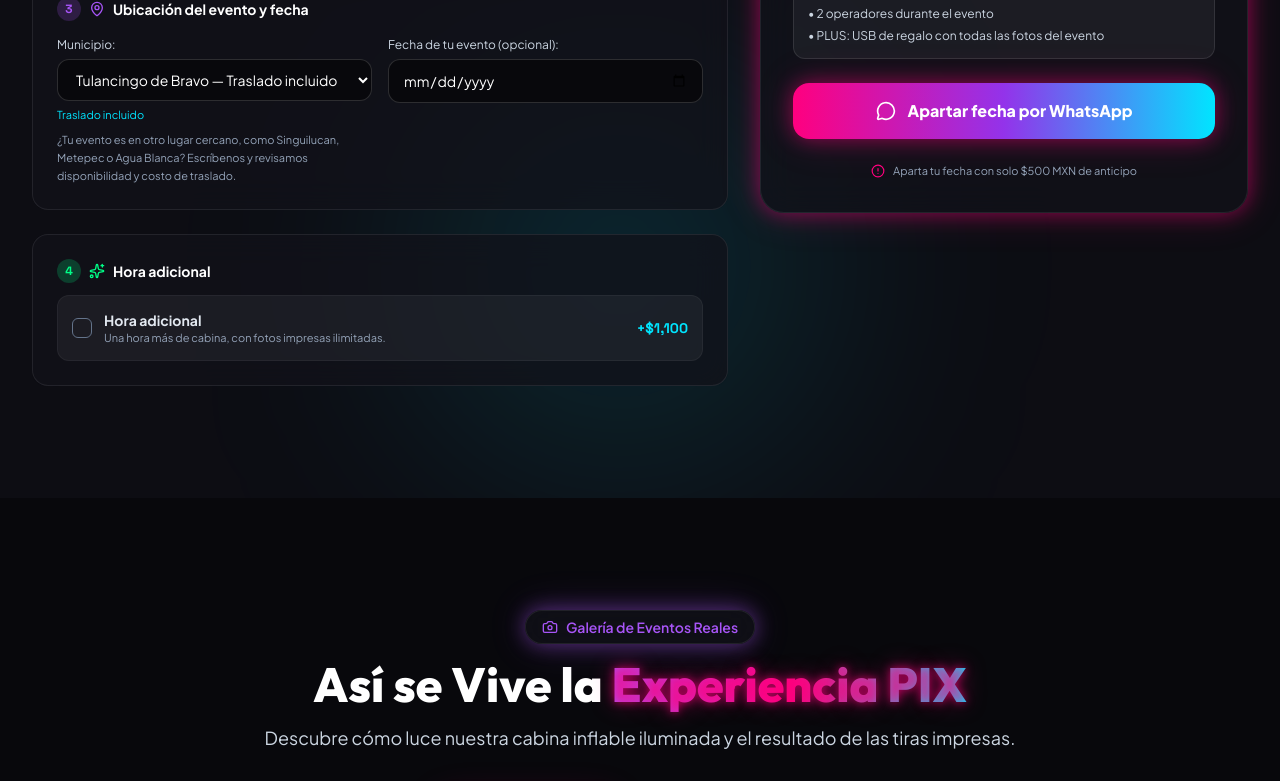
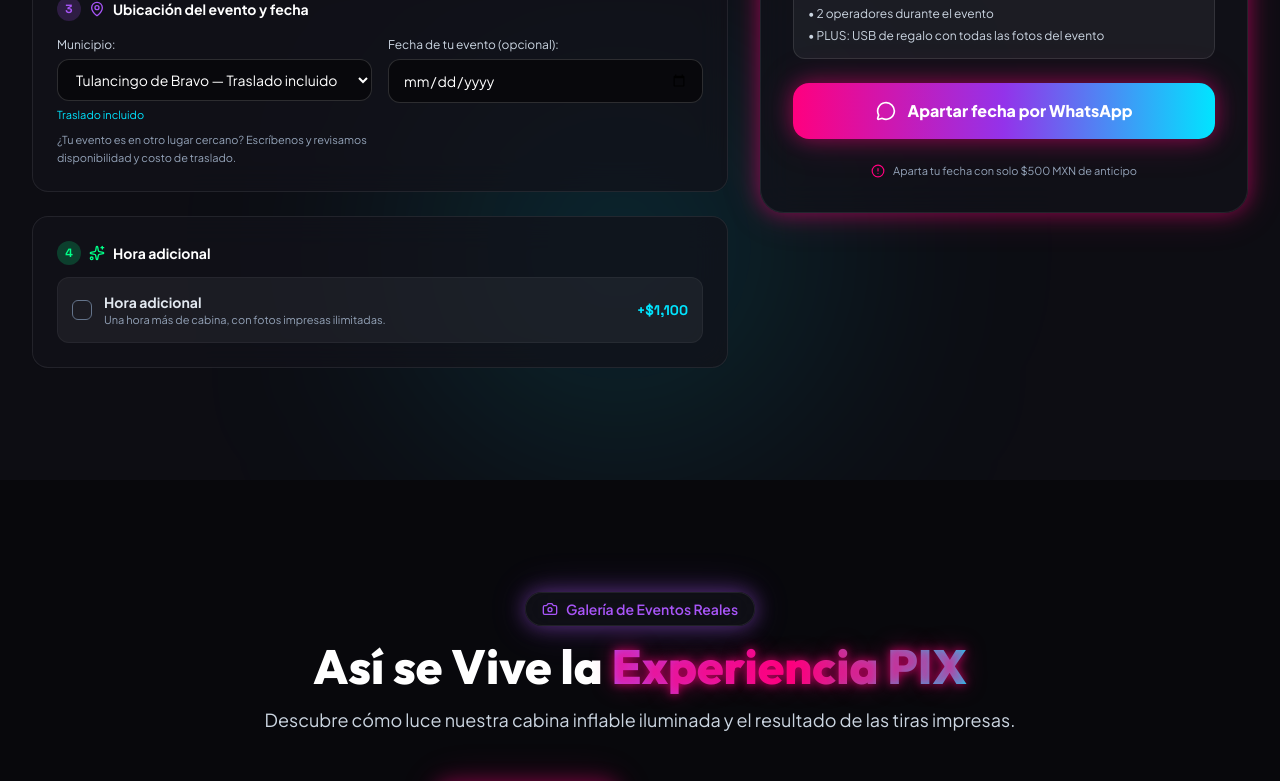
Before and after one commit to alonsocm/pix-photobooth, a React (Vite) app: page / in a window 1280 px wide. Shown: the part 5260-6041 px from the top of the page. Built offline with nearby package versions, Linux system fonts and the light colour scheme.

Commit message:
Drop the example towns from the nearby-place note.
The coverage section and the cotizador now ask about another nearby place without naming one.

Co-authored-by: Alonso <ALONSO.CASMAX@GMAIL.COM>

```diff
--- a/src/data/content.js
+++ b/src/data/content.js
@@ -9,7 +9,7 @@ export const SERVICE_AREA =
   "Tulancingo, Santiago Tulantepec, Acatlán, Cuautepec y alrededores";
 
 export const NEARBY_PLACE_NOTE =
-  "¿Tu evento es en otro lugar cercano, como Singuilucan, Metepec o Agua Blanca? Escríbenos y revisamos disponibilidad y costo de traslado.";
+  "¿Tu evento es en otro lugar cercano? Escríbenos y revisamos disponibilidad y costo de traslado.";
 
 export const QUOTER_ZONES = [
   ...ZONES,
```
